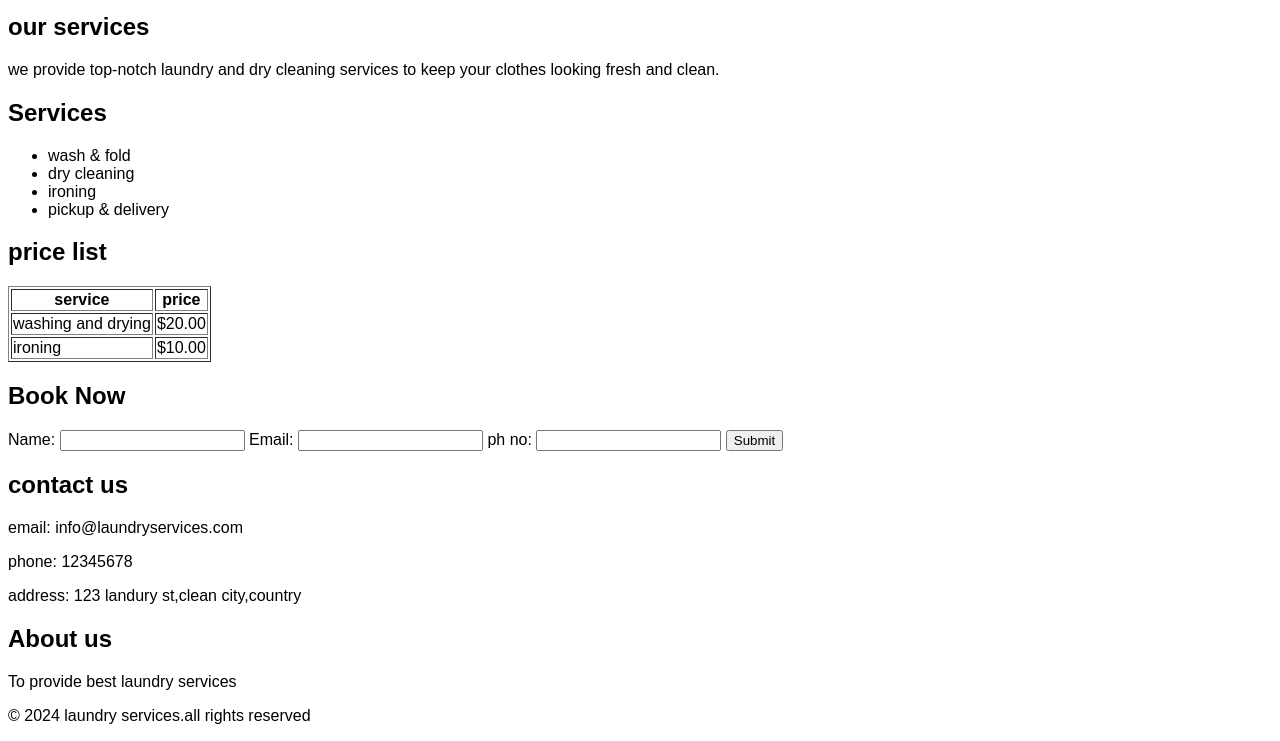
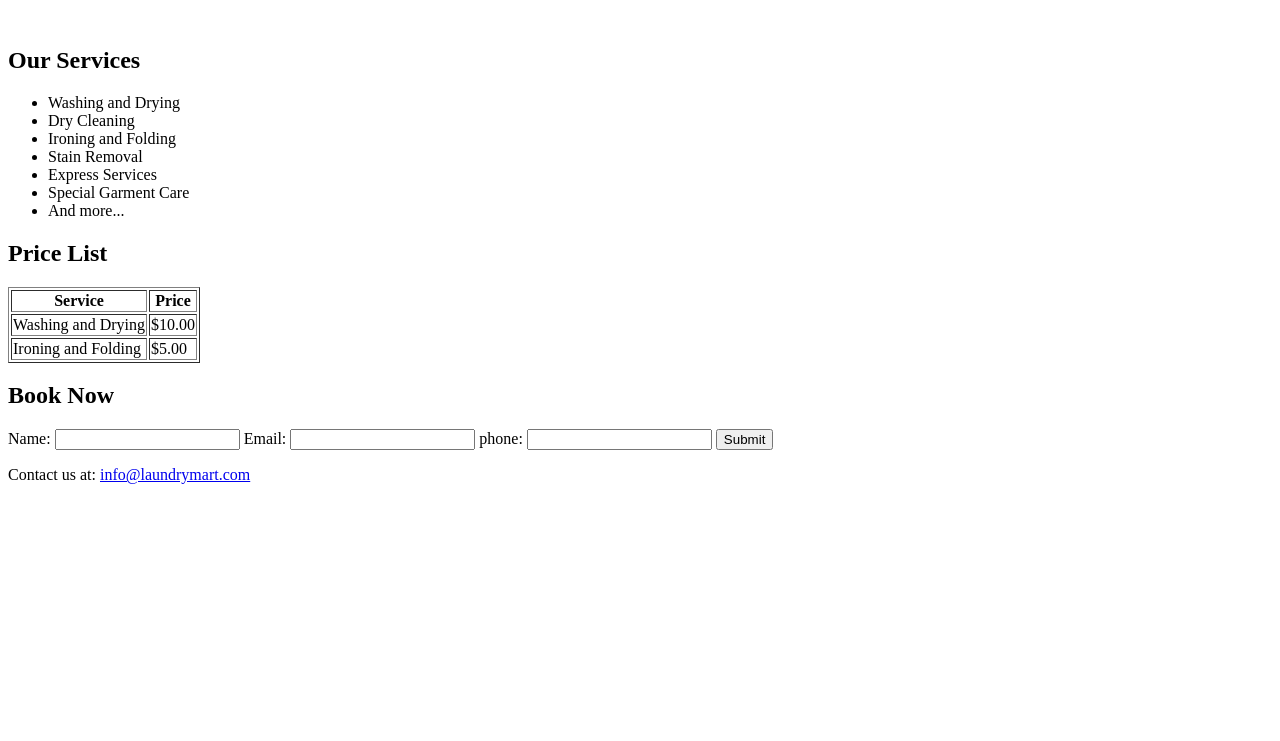
Before and after one commit to Ganga-15/Webpage, a plain HTML site: page index.html in a window 1280 px wide. Shown: the part 309-1050 px from the top of the page. After the commit the page ends 809 px from the top, so only its background shows below. Drawn offline with Linux system fonts and the light colour scheme.

Commit message:
Add files via upload

```diff
--- a/index.html
+++ b/index.html
@@ -1,72 +1,53 @@
 <!DOCTYPE html>
-<html lang="en">
+<html>
     <title>
         Ganga laundry services
     </title>
     <header>
         <h1>
-            welcome to laundry services
+            Welcome to Laundry Wallah/Laundry Mart
         </h1>
-        <img src="drymachine.jpg" height="200px" width="200px" alt="laundry image">
+        <p>Welcome to Laundry Wallah/Laundry Mart,your one-stop solution for all your laundry needs.Our dedicated team ensures top-notch servie,provindind a hassle-free and efficient laundry experience.With a focus on quality and customer satisfaction,we take care of your garments as if they were our own.</p>
+
     </header>
     <body>
-        <font face="arial"</font>
-    <nav>
-        <a href="#home">Home</a>|
-        <a href="#services">Services</a>|
-        <a href="#contact">Contact</a>|
-        <a href="#about">About</a>
-    </nav>
-    </body>
-    <section id="home">
-        <h2>our services</h2>
-        <p>
-            we provide top-notch laundry and dry cleaning services to keep your clothes looking fresh and clean.
-        </p>
-    </section>
-    <section id="services">
-        <h2> Services</h2>
+        <img src="drymachine.jpg" height="200px" width="200px" alt="laundry image">
+        <h2>Our Services</h2>
         <ul>
-            <li> wash & fold</li>
-            <li>dry cleaning</li>
-            <li>ironing</li>
-            <li>pickup & delivery</li>
+            <li>Washing and Drying</li>
+            <li>Dry Cleaning</li>
+            <li>Ironing and Folding</li>
+            <li>Stain Removal</li>
+            <li>Express Services</li>
+            <li>Special Garment Care</li>
+            <li>And more...</li>
         </ul>
-<h1> price list</h1>
+<h2>Price List</h2>
 <table border="1px" cell padding="10px">
-    <th> service</th>
-    <th>price</th>
+    <th>Service</th>
+    <th>Price</th>
     <tr>
-        <td>washing and drying</td>
-        <td>$20.00</td>
+        <td>Washing and Drying</td>
+        <td>$10.00</td>
     </tr>
     <tr>
-    <td>ironing</td>
-    <td>$10.00</td>
+    <td>Ironing and Folding</td>
+    <td>$5.00</td>
     </tr>
     </table>
-    <h1>Book Now</h1>
+    <h2>Book Now</h2>
     <from>
         <label>Name:</label>
         <input type="text">
         <label>Email:</label>
         <input type="text">
-        <label> ph no:</label>
+        <label>phone:</label>
         <input type="number">
         <input type="submit">
     </from>
-    </section>
-    <section id="contact">
-        <h2> contact us</h2>
-        <p> email: info@laundryservices.com</p>
-        <p> phone: 12345678</p>
-        <p> address: 123 landury st,clean city,country</p>
-    </section>
-    <section id="about">
-        <h2>About us</h2>
-        <p> To provide best laundry services </p>
-    </section>
     <footer>
-        <p> &copy; 2024 laundry services.all rights reserved</p>
+        <p>Contact us at:
+        <a href="info@laundrymart.com">info@laundrymart.com</a></p>
     </footer>
+    </body>
 </html>
```
